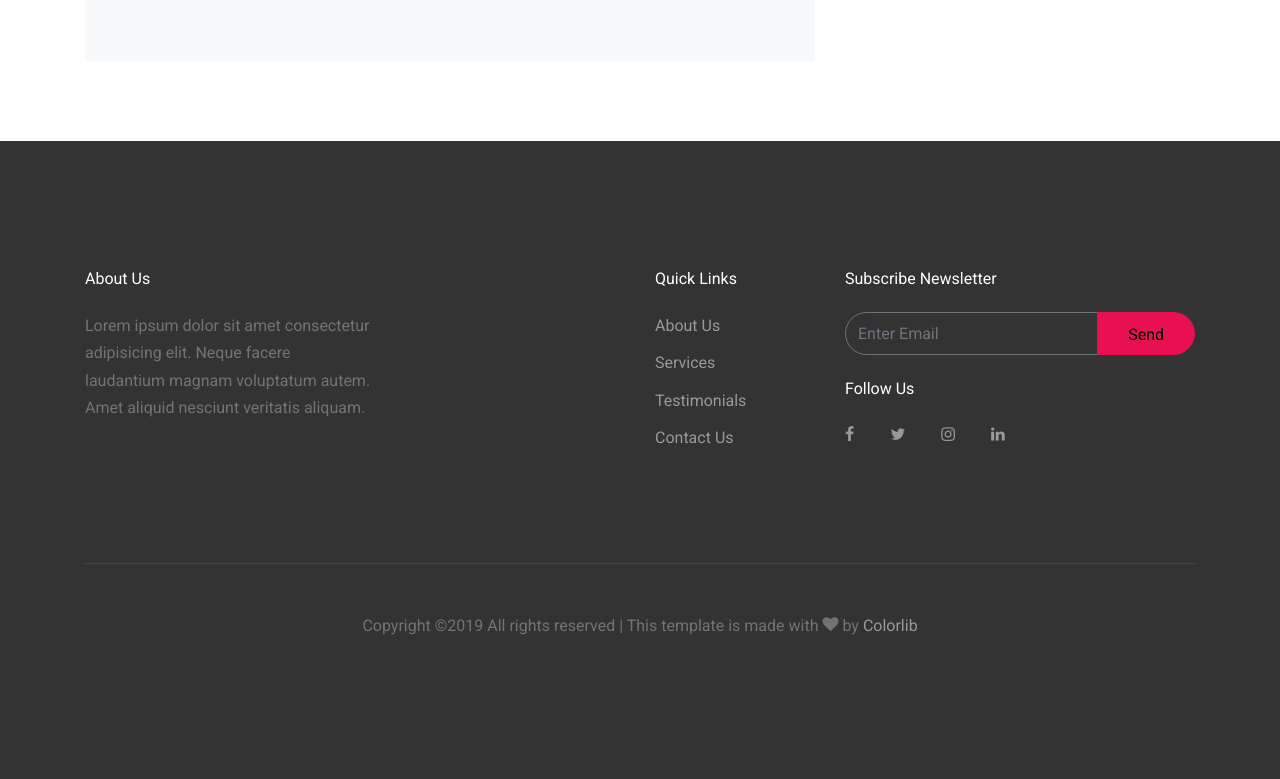
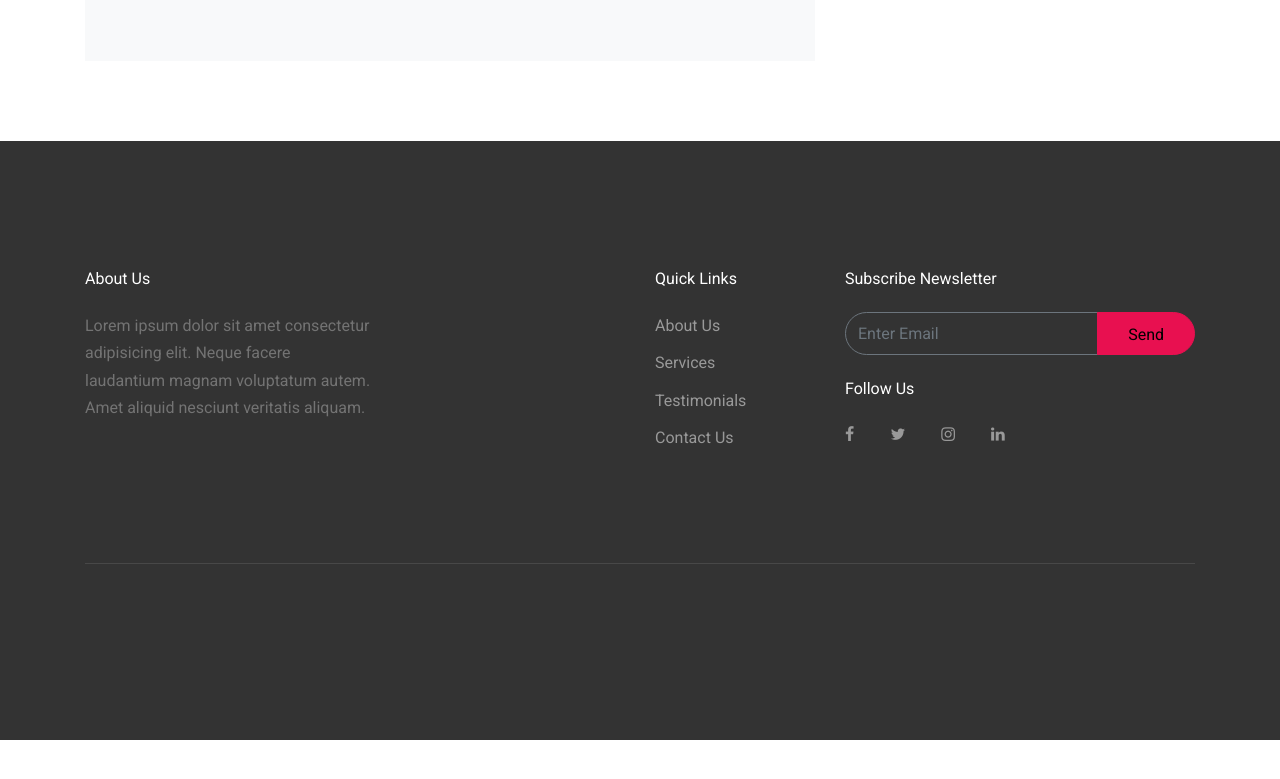
Before and after one commit to home-pod/pod-home, a plain HTML site: page blog1.html in a window 1280 px wide. Shown: the part 4519-5298 px from the top of the page. After the commit the page ends 5259 px from the top, so only its background shows below. Drawn offline with Linux system fonts and the light colour scheme; files whose address does not match are found by name.

Commit message:
footer changes

```diff
--- a/blog1.html
+++ b/blog1.html
@@ -310,11 +310,7 @@
             <div class="row pt-5 mt-5 text-center">
                 <div class="col-md-12">
                     <div class="border-top pt-5">
-                        <p>
-                            <!-- Link back to Colorlib can't be removed. Template is licensed under CC BY 3.0. -->
-                            Copyright &copy;<script>document.write(new Date().getFullYear());</script> All rights reserved | This template is made with <i class="icon-heart" aria-hidden="true"></i> by <a href="https://colorlib.com" target="_blank" >Colorlib</a>
-                            <!-- Link back to Colorlib can't be removed. Template is licensed under CC BY 3.0. -->
-                        </p>
+
                     </div>
                 </div>
 
```
